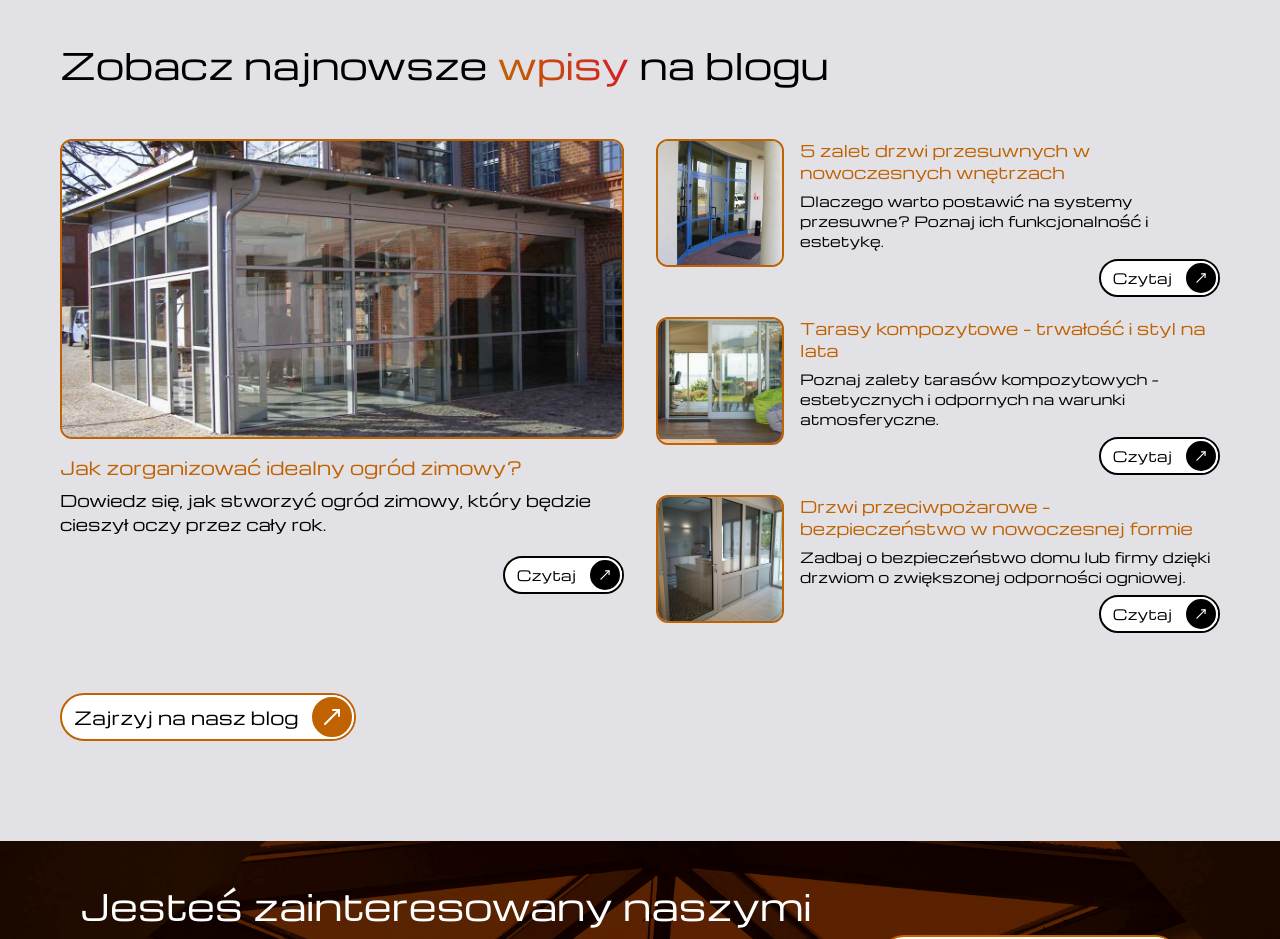
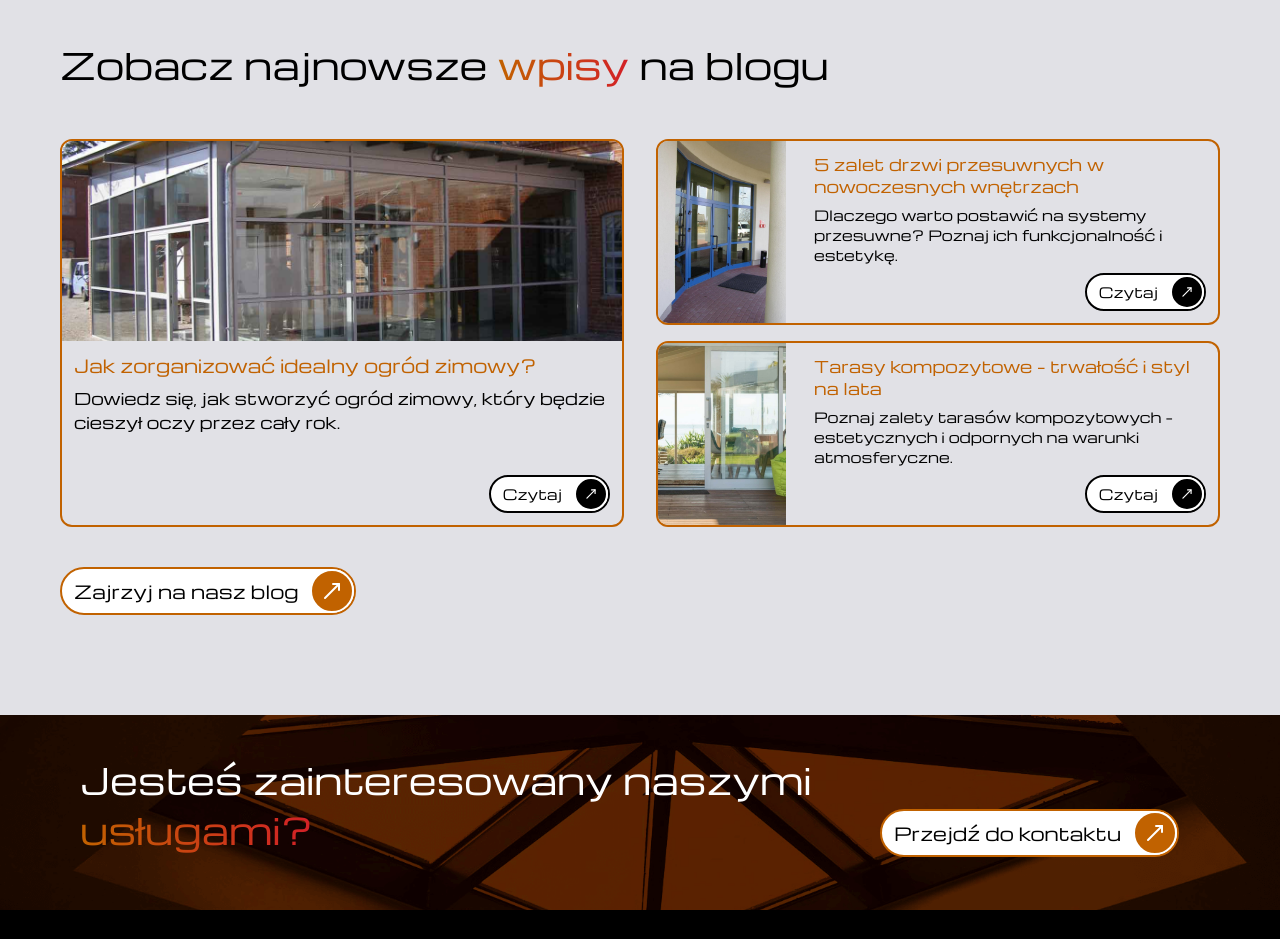
Before and after one commit to RIP-Tear/Aluwik-frontend, a Next.js app: page / in a window 1280 px wide. Shown: the part 2780-3719 px from the top of the page. Built offline with nearby package versions, Linux system fonts and the light colour scheme.

Commit message:
Blog Preview i zmiana widoku na stronie głownej

```diff
--- a/src/components/molecules/offer-page-template/OfferPageTemplate.tsx
+++ b/src/components/molecules/offer-page-template/OfferPageTemplate.tsx
@@ -46,7 +46,7 @@ const OfferPageTemplate = ({
       <HeroText label={title} highlightWords={highlightWords} />
 
       <PageSection className="mb-10 sm:mb-[100px]">
-        <div className="relative w-full h-[400px] rounded-xl overflow-hidden mb-10">
+        <div className="relative w-full h-[400px] rounded-xl overflow-hidden mb-10 border-2 border-orangeAccent">
           <Image src={imageSrc} alt={imageAlt} fill className="object-cover" priority />
         </div>
 
--- a/src/components/organisms/blog-page/BlogPreview.tsx
+++ b/src/components/organisms/blog-page/BlogPreview.tsx
@@ -1,4 +1,5 @@
-// src/components/sections/BlogPreview.tsx
+"use client";
+
 import React from "react";
 import PageSection from "@/components/atoms/page-section/PageSection";
 import Image from "next/image";
@@ -15,11 +16,17 @@ const BlogPreview = () => {
 
   return (
     <PageSection className="mb-10 sm:mb-[100px]">
-      <div className="mb-10">
-        <div className="relative w-full h-[320px] overflow-hidden rounded-xl border-2 border-orangeAccent">
-          <Image src={first.image} alt={first.title} fill className="object-cover" />
+      {/* Główny post */}
+      <div className="mb-10 border-2 border-orangeAccent rounded-xl overflow-hidden group">
+        <div className="relative w-full h-[320px]">
+          <Image
+            src={first.image}
+            alt={first.title}
+            fill
+            className="object-cover group-hover:scale-105 transition-transform"
+          />
         </div>
-        <div className="mt-4">
+        <div className="p-4">
           <Heading label={first.title} as="h3" size={24} className="text-orangeAccent mb-2" />
           <Text text={first.excerpt} size={18} />
           <div className="flex justify-end mt-4">
@@ -34,22 +41,33 @@ const BlogPreview = () => {
         </div>
       </div>
 
+      {/* Pozostałe posty */}
       <div className="grid md:grid-cols-2 gap-8">
         {others.map(post => (
-          <div key={post.href} className="flex gap-4">
-            <div className="relative w-32 h-32 overflow-hidden rounded-xl border-2 border-orangeAccent">
-              <Image src={post.image} alt={post.title} fill className="object-cover" />
+          <div
+            key={post.href}
+            className="flex gap-4 border-2 border-orangeAccent rounded-xl overflow-hidden h-full group"
+          >
+            <div className="relative w-32 h-auto min-h-32 flex-shrink-0">
+              <Image
+                src={post.image}
+                alt={post.title}
+                fill
+                className="object-cover group-hover:scale-105 transition-transform"
+              />
             </div>
-            <div className="flex-1">
-              <Heading label={post.title} as="h4" size={16} className="mb-2 text-orangeAccent" />
-              <Text text={post.excerpt} size={14} />
-              <div className="flex justify-end mt-2">
+            <div className="flex flex-col justify-between flex-1 p-3">
+              <div>
+                <Heading label={post.title} as="h4" size={16} className="mb-2 text-orangeAccent" />
+                <Text text={post.excerpt} size={14} />
+              </div>
+              <div className="flex justify-end mt-4">
                 <Button
                   label="Czytaj"
                   color="black"
                   size={14}
                   icon={<MoveUpRight size={14} />}
-                  href={`/blog/${first.href}`}
+                  href={`/blog/${post.href}`}
                 />
               </div>
             </div>
--- a/src/components/organisms/home-page/BlogSection.tsx
+++ b/src/components/organisms/home-page/BlogSection.tsx
@@ -9,7 +9,7 @@ import { blogPosts } from "@/utils/mock/blogPosts";
 
 const BlogSection = () => {
   const [featuredPost, ...restPosts] = blogPosts;
-  const otherPosts = restPosts.slice(0, 3);
+  const otherPosts = restPosts.slice(0, 2);
 
   return (
     <PageSection className="mb-10 sm:mb-[100px]">
@@ -22,17 +22,19 @@ const BlogSection = () => {
       />
 
       <div className="grid md:grid-cols-2 gap-8 items-start h-full">
+        {/* Główny post */}
         {featuredPost && (
-          <div className="flex flex-col justify-between space-y-4">
-            <div className="relative w-full h-[300px] overflow-hidden">
+          <div className="flex flex-col border-2 border-orangeAccent rounded-xl overflow-hidden h-full">
+            <div className="relative w-full h-[200px]">
               <Image
                 src={featuredPost.image}
                 alt={featuredPost.title}
                 fill
-                className="object-cover border-2 border-orangeAccent rounded-xl"
+                className="object-cover"
               />
             </div>
-            <div className="flex-1">
+            <div className="flex flex-col flex-1 p-3 justify-between">
+              <div>
                 <Heading
                   label={featuredPost.title}
                   as="h3"
@@ -40,7 +42,8 @@ const BlogSection = () => {
                   className="text-orangeAccent mb-2"
                 />
                 <Text text={featuredPost.excerpt} size={16} />
-              <div className="flex justify-end items-center mt-5">
+              </div>
+              <div className="flex justify-end items-center mt-6">
                 <Button
                   label="Czytaj"
                   color="black"
@@ -53,20 +56,26 @@ const BlogSection = () => {
           </div>
         )}
 
-        <div className="flex flex-col justify-between h-full">
+        {/* Pozostałe posty */}
+        <div className="flex flex-col justify-between h-full space-y-4">
           {otherPosts.map((post, idx) => (
-            <div key={idx} className="flex gap-4">
-              <div className="relative w-32 h-32 overflow-hidden">
-                <Image
-                  src={post.image}
-                  alt={post.title}
-                  fill
-                  className="object-cover border-2 border-orangeAccent rounded-xl"
+            <div
+              key={idx}
+              className="flex gap-4 border-2 border-orangeAccent rounded-xl overflow-hidden h-[calc(50%-0.5rem)]"
+            >
+              <div className="relative w-32 h-auto aspect-[1/1] flex-shrink-0">
+                <Image src={post.image} alt={post.title} fill className="object-cover" />
+              </div>
+              <div className="flex-1 p-3 flex flex-col justify-between">
+                <div>
+                  <Heading
+                    label={post.title}
+                    as="h4"
+                    size={16}
+                    className="mb-2 text-orangeAccent"
                   />
+                  <Text text={post.excerpt} size={14} />
                 </div>
-              <div className="flex-1 mb-5">
-                <Heading label={post.title} as="h4" size={16} className="mb-2 text-orangeAccent" />
-                <Text text={post.excerpt} size={14} />
                 <div className="flex justify-end items-center mt-2">
                   <Button
                     label="Czytaj"
--- a/src/components/organisms/offer-page/PreviewOffers.tsx
+++ b/src/components/organisms/offer-page/PreviewOffers.tsx
@@ -10,10 +10,9 @@ const PreviewOffers = () => {
     <PageSection className="mb-10 sm:mb-[100px]">
       <div className="grid grid-cols-1 sm:grid-cols-2 lg:grid-cols-3 gap-6">
         {offers.map((offer, index) => (
-          <a
+          <div
             key={index}
-            href={offer.href}
-            className="relative border-2 border-orangeAccent rounded-xl overflow-hidden group cursor-active"
+            className="relative border-2 border-orangeAccent rounded-xl overflow-hidden group"
           >
             <div className="relative w-full h-48">
               <Image
@@ -34,10 +33,13 @@ const PreviewOffers = () => {
               <Text text={offer.description} size={14} />
             </div>
 
-            <button className="absolute bottom-4 right-4 bg-orangeAccent rounded-full text-white w-10 h-10 flex items-center justify-center shadow-md transition hover:scale-105 cursor-active">
+            <a
+              className="absolute bottom-4 right-4 bg-orangeAccent rounded-full text-white w-10 h-10 flex items-center justify-center shadow-md transition hover:scale-105 cursor-active"
+              href={offer.href}
+            >
               <MoveUpRight size={20} />
-            </button>
-          </a>
+            </a>
+          </div>
         ))}
       </div>
     </PageSection>
--- a/src/utils/mock/blogPosts.ts
+++ b/src/utils/mock/blogPosts.ts
@@ -24,7 +24,7 @@ export const blogPosts: BlogPost[] = [
   {
     title: "Tarasy kompozytowe – trwałość i styl na lata",
     excerpt:
-      "Poznaj zalety tarasów kompozytowych – estetycznych i odpornych na warunki atmosferyczne.",
+      "Poznaj zalety tarasów kompozytowych – estetycznych i odpornych na warunki atmosferyczne. ",
     image: "/img/tarasy.jpg",
     date: "Kwiecień 2025",
     href: "tarasy-kompozytowe",
```
Lines whose indentation alone changed are shown as unchanged.
